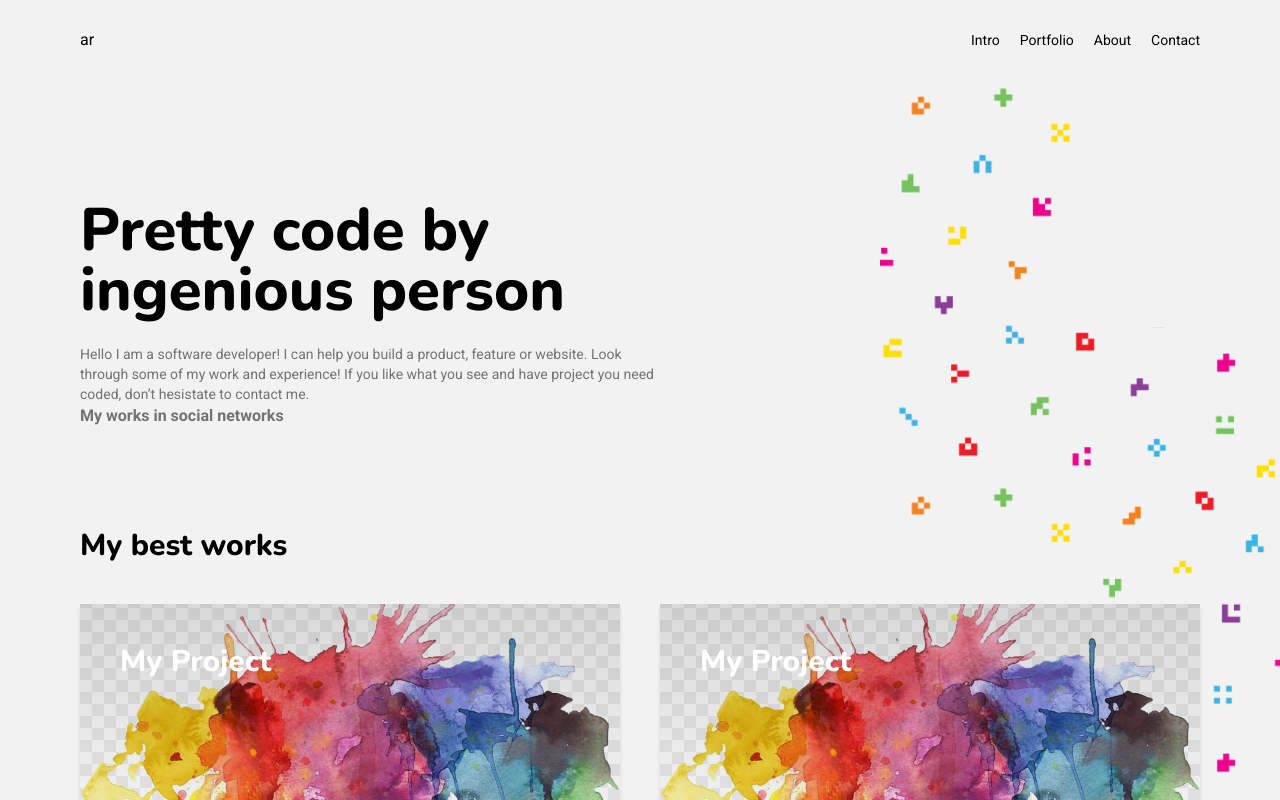
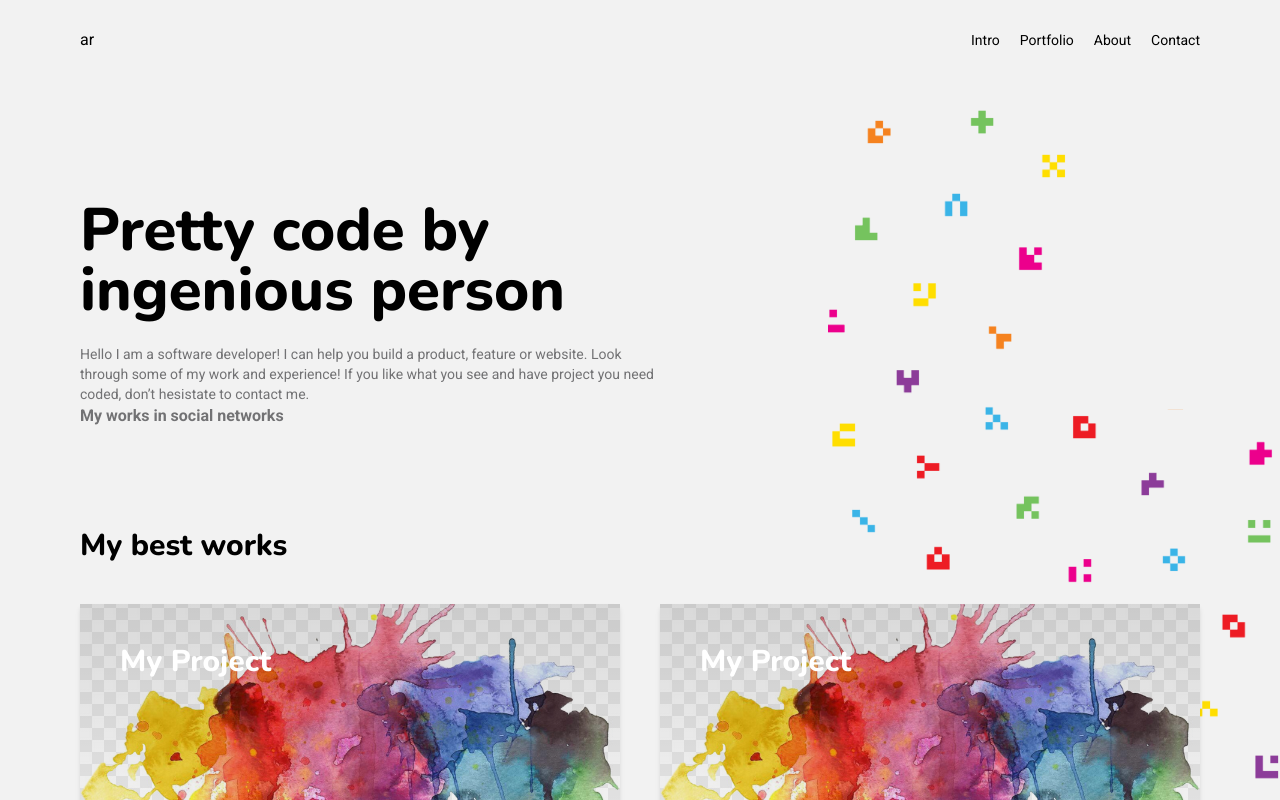
Before and after one commit to Dejan-Teofilovic/Portfolio-react-tailwind, a React (Create React App) app: page / in a window 1280 px wide. Shown: the top 800 px of the page. Built offline with nearby package versions, Linux system fonts and the light colour scheme; some icons are missing.

Commit message:
Update the margin top for projects section

```diff
--- a/src/components/Projects.js
+++ b/src/components/Projects.js
@@ -18,7 +18,7 @@ class Projects extends Component {
 
   render() {
     return (
-      <div className=" mt-60 md:px-20 px-4" id="portfolio">
+      <div className="mt-10 md:mt-60 md:px-20 px-4" id="portfolio">
         <h2 className="text-3xl font-display font-extrabold">My best works</h2>
         <div className="mt-10">
           <div className="grid md:grid-cols-2 gap-10">
--- a/src/tailwind.css
+++ b/src/tailwind.css
@@ -12,8 +12,14 @@ html {
 }
 
 body {
-  background: url('./images/background-pattern.png'), #f2f2f2;
-  background-position: right 0;
-  background-size: 400px;
-  background-repeat: no-repeat;
+  background-color: #f2f2f2;
 }
+
+@media (min-width: 1024px) {
+  body {
+    background: url('./images/background-pattern.png'), #f2f2f2;
+    background-position: top right -48px;
+    background-size: 500px;
+    background-repeat: no-repeat;
+  }
+}
```
Also changed, not shown: src/main.css.
